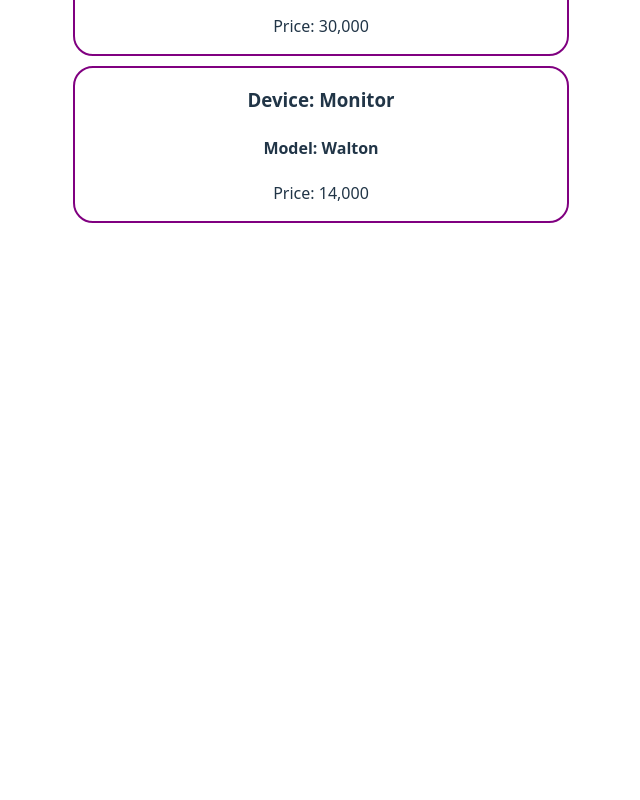
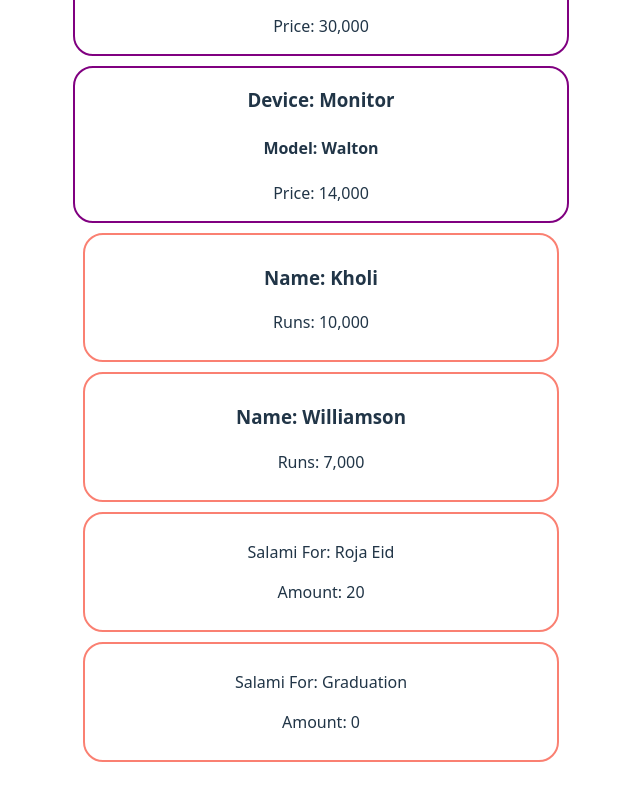
Before and after one commit to ashrafulhoda789/react-explore-PH, a React (Vite) app in the folder explore-core-react/: page / in a window 1280 px wide. Shown: the part 831-1631 px from the top of the page, without its empty margins (319-959 px from the left). Before the commit the page ends 1086 px from the top, so only its background shows below. Built offline with nearby package versions, Linux system fonts and the light colour scheme.

Commit message:
create props and use object destructuring as propertys

```diff
--- a/explore-core-react/src/App.jsx
+++ b/explore-core-react/src/App.jsx
@@ -15,9 +15,34 @@
       <Device name="Desktop" model="Customize" price="55,000"></Device>
       <Device name="Mobile" model="Xiaomi" price="30,000"></Device>
       <Device name="Monitor" model="Walton" price="14,000"></Device>
+      <Player name="Kholi" runs="10,000"></Player>
+      <Player name="Williamson" runs="7,000"></Player>
+      <Salami event="Roja Eid" amount="20"></Salami>
+      <Salami event="Graduation"></Salami>
     </>
   )
 }
+
+function Salami({event, amount = 0}){
+  return(
+    <div className='student'>
+      <p>Salami For: {event}</p>
+      <p>Amount: {amount}</p>
+    </div>
+  )
+}
+
+
+function Player({name, runs}){
+  return(
+    <div className='student'>
+      <h3>Name: {name} </h3>
+      <p>Runs: {runs} </p>
+    </div>
+  )
+}
+
+// const {name, tech} = {name : 'Jamshed', tech : 'JS'}
 
 function Device(props){
   return(
@@ -45,7 +70,7 @@
 }
 
 function Developer(props){
-  console.log(props);
+  // console.log(props);
 
   return(
     <div style={{
```
